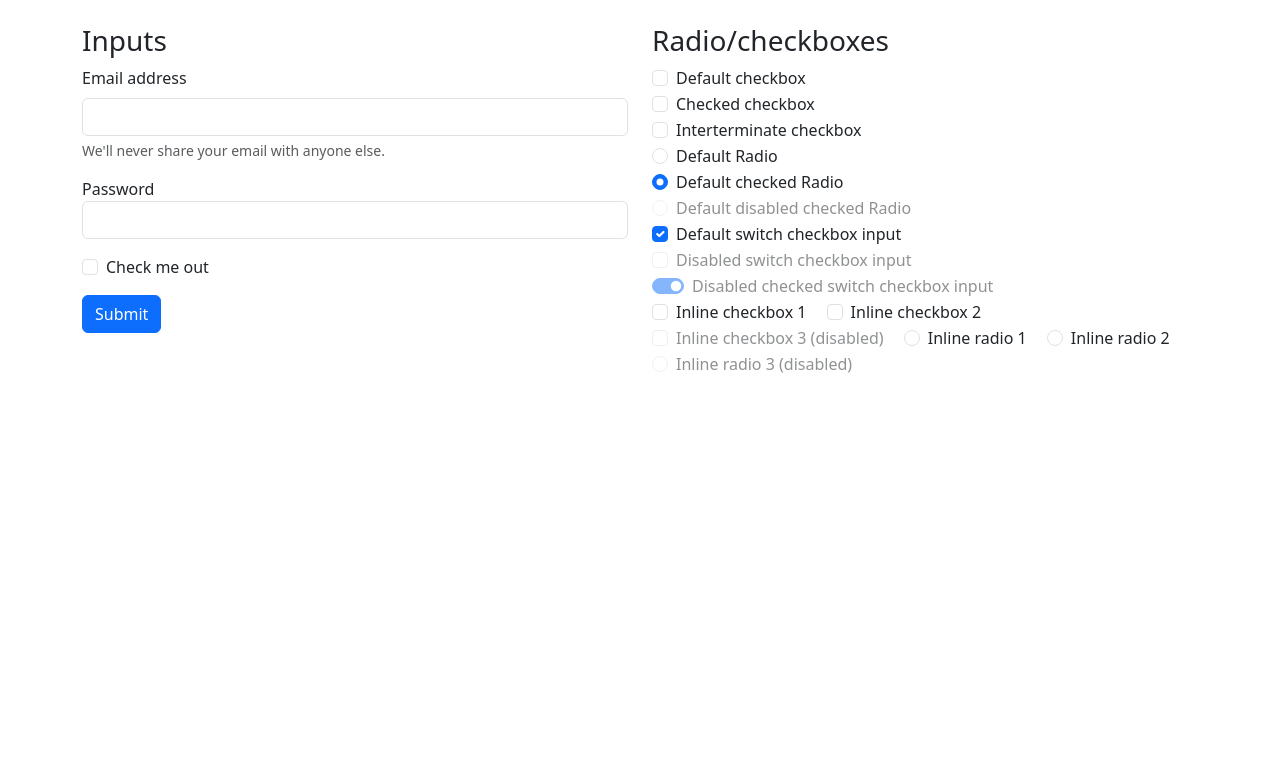
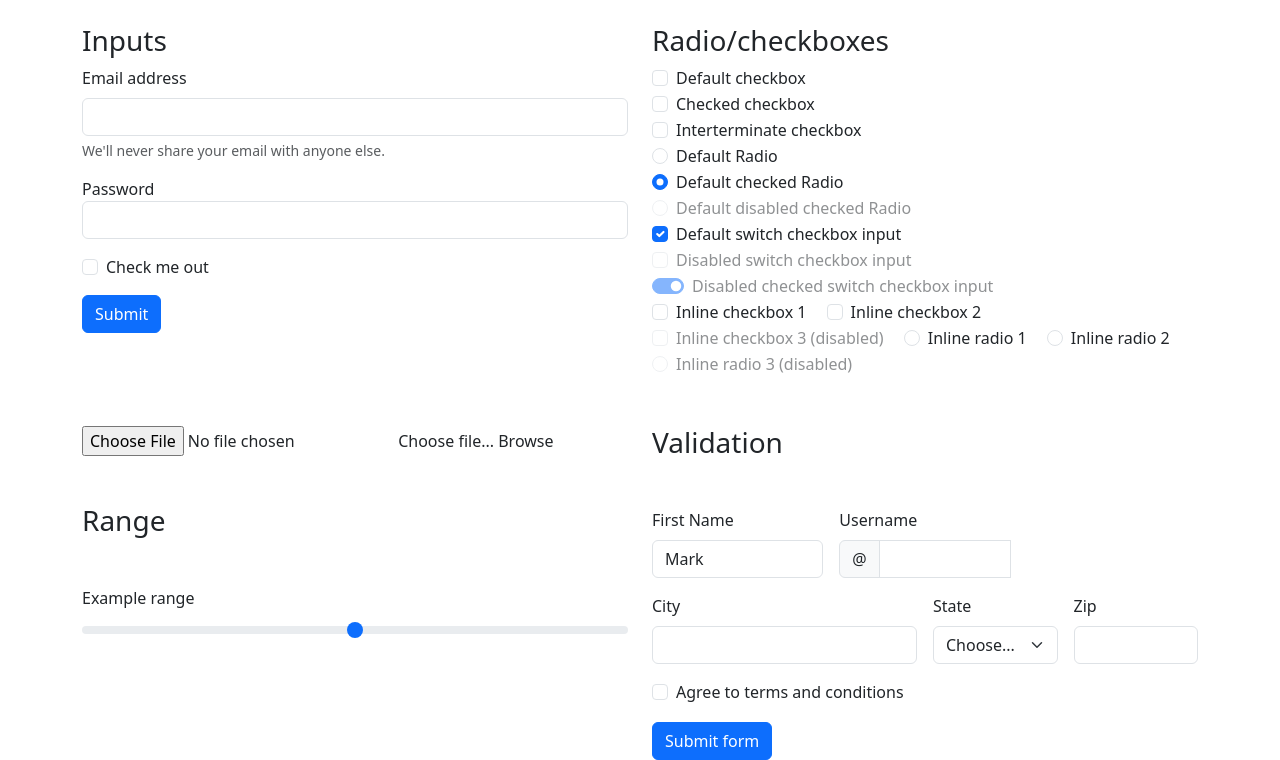
Before and after one commit to HendrikSepp/Veebirakendused, a plain HTML site: page Bootstrap/5 forms/example.html in a window 1280 px wide. Shown: the part 110-870 px from the top of the page. Before the commit the page ends 800 px from the top, so only its background shows below. Drawn offline with Linux system fonts and the light colour scheme.

Commit message:
Update example.html

```diff
--- a/Bootstrap/5 forms/example.html
+++ b/Bootstrap/5 forms/example.html
@@ -170,6 +170,96 @@
                 </div>
             </div>
         </div>
+
+        <div class="row">
+            <div class="col-md-6">
+                <h3 class="my-5"></h3>
+
+                <div class="form-file">
+                    <input type="file" class="form-file-input" id="customFile">
+                    <label class="form-file-label" for="customFile">
+                        <span class="form-file-text">Choose file...</span>
+                        <span class="form-file-button">Browse</span>
+                    </label>
+                </div>
+
+                <h3 class="my-5">Range</h3>
+                <label class="form-label" for="customRange1">Example range</label>
+                <input type="range" class="form-range" id="customRange1">
+            </div>
+
+            <div class="col-md-6">
+                <h3 class="my-5">Validation</h3>
+                <form class="g-3 row needs-validation" action="" novalidate>
+                    <div class="col-md-4">
+                        <label for="validationCustom1" class="form-label">First Name</label>
+                        <input type="text" id="validationCustom1"
+                        class="form-control" value="Mark" required>
+                        <div class="valid-feedback">Looks good!</div>
+                    </div>
+
+                    <div class="col-md-4">
+                        <label class="form-label" for="ValidationCustomUsername">Username</label>
+                        <div class="input-group">
+                            <span class="input-group-text" id="inputGroupPrepend">@</span>
+                            <input type="text" class="form-control" id="ValidationCustomUsername"
+                            aria-describedby="inputGroupPrepend" required>
+                            <div class="invalid-feedback">
+                                Please choose a username.
+                            </div>
+                        </div>
+                    </div>
+
+                    <div class="col-md-6">
+                        <label for="validationCustom3" class="form-label">
+                            City
+                        </label>
+                        <input type="text" class="form-control" id="validationCustom3"
+                        aria-describedby="inputGroupPrepend" required>
+                        <div class="invalid-feedback">
+                            Please provide a valid city.
+                        </div>
+                    </div>
+
+                    <div class="col-md-3">
+                        <label for="validationCustom4" class="form-label">State</label>
+                        <select name="" id="validationCustom4"
+                        class="form-select" required>
+                    <option selected disabled value="">Choose...</option>
+                    <option value="">...</option>
+                    </select>
+                    <div class="invalid-feedback">
+                        Please provide a valid state.
+                    </div>
+                    </div>
+                    <div class="col-md-3">
+                        <label for="validationCustom5" class="form-label">Zip</label>
+                        <input type="text" class="form-control"
+                        id="validationCustom5" required>
+                        <div class="invalid-feedback">
+                            Please provide a valid zip.
+                        </div>
+                    </div>
+                    <div class="col-12">
+                        <div class="form-check">
+                            <input type="checkbox" class="form-check-input"
+                            id="invalidCheck" required>
+                            <label for="">
+                                Agree to terms and conditions
+                            </label>
+                            <div class="invalid-feedback">
+                                You must agree before submitting.
+                            </div>
+                        </div>
+                    </div>
+                    <div class="col-12">
+                        <button class="btn btn-primary" type="submit">
+                            Submit form
+                        </button>
+                    </div>
+                </form>
+            </div>
+        </div>
     </div>
 </body>
 </html>
```
